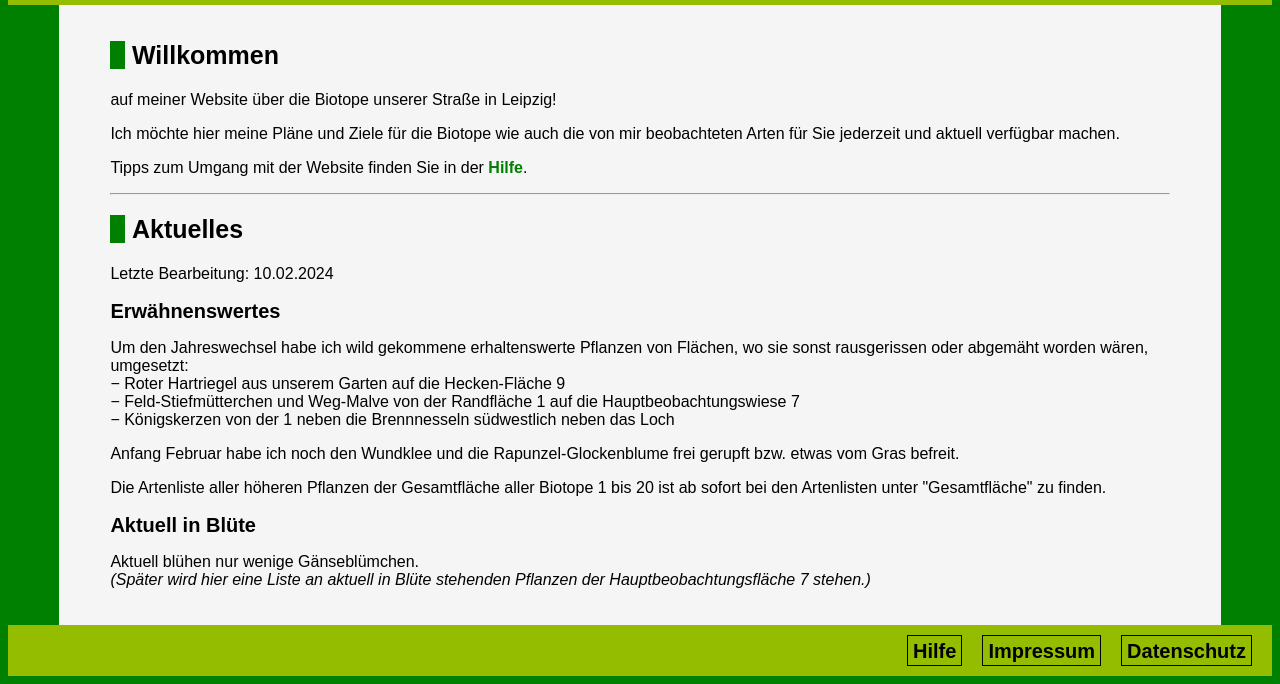
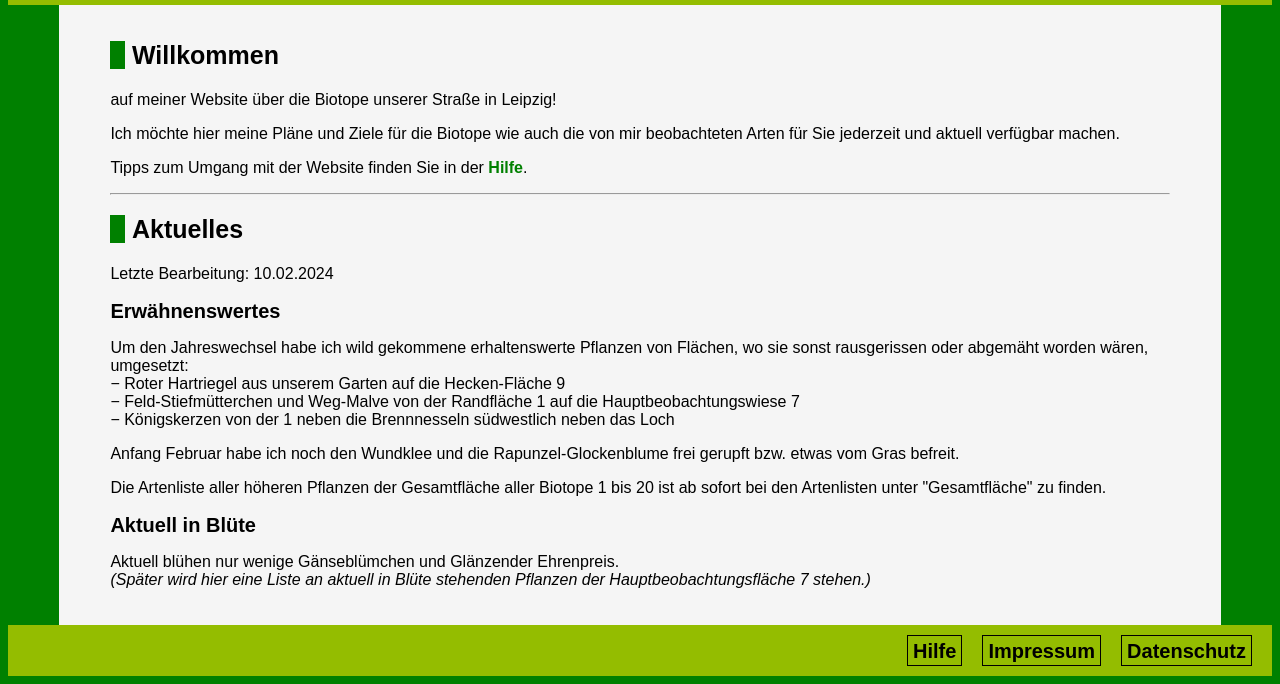
Before and after one commit to GruenerGlobus/Gepflegte-Wildnis, a plain HTML site: page index.html in a window 1280 px wide. Shown: the part 152-836 px from the top of the page. Drawn offline with Linux system fonts and the light colour scheme.

Commit message:
Update index.html

```diff
--- a/index.html
+++ b/index.html
@@ -53,7 +53,7 @@
     <p>Die Artenliste aller höheren Pflanzen der Gesamtfläche aller Biotope 1 bis 20 ist ab sofort bei den Artenlisten
     unter &quot;Gesamtfläche&quot; zu finden.</p>
     <h2>Aktuell in Blüte</h2>
-    <p>Aktuell blühen nur wenige Gänseblümchen.<br>
+    <p>Aktuell blühen nur wenige Gänseblümchen und Glänzender Ehrenpreis.<br>
       <i>(Später wird hier eine Liste an aktuell in Blüte stehenden Pflanzen der Hauptbeobachtungsfläche 7 stehen.)</i>
     </p>
   </article>
```
